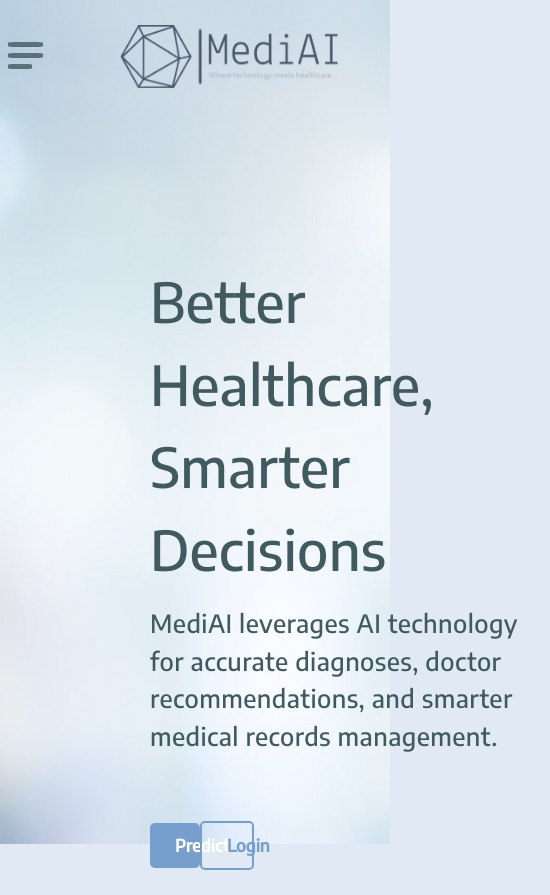
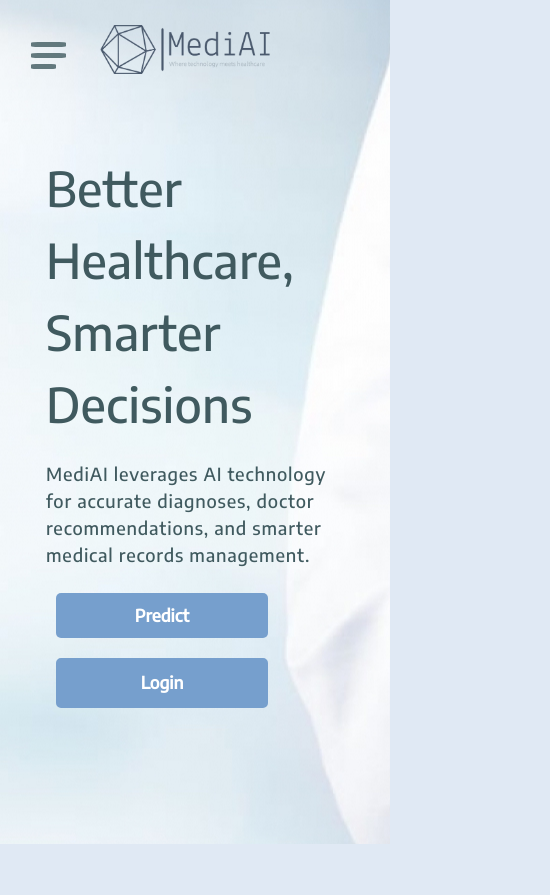
Before and after one commit to Medi-AI/MediAI-Frontend, a React (Create React App) app: page / in a window 390 px wide. Shown: the whole page, 550 px wide, since content can reach past the window. After the commit the page ends 844 px from the top, so only its background shows below. Built offline with nearby package versions, Linux system fonts and the light colour scheme.

Commit message:
Home page responsiveness

```diff
--- a/public/index.html
+++ b/public/index.html
@@ -2,42 +2,16 @@
 <html lang="en">
   <head>
     <meta charset="utf-8" />
-    <link rel="icon" href="%PUBLIC_URL%/favicon.ico" />
+    <link rel="icon" href="%PUBLIC_URL%/favicon.png" />
     <meta name="viewport" content="width=device-width, initial-scale=1" />
-    <meta name="theme-color" content="#000000" />
     <meta
       name="description"
-      content="Web site created using create-react-app"
+      content="Medi AI is a web application that uses machine learning to predict the probability of a patient having a certain disease based on their symptoms."
     />
-    <link rel="apple-touch-icon" href="%PUBLIC_URL%/logo192.png" />
-    <!--
-      manifest.json provides metadata used when your web app is installed on a
-      user's mobile device or desktop. See https://developers.google.com/web/fundamentals/web-app-manifest/
-    -->
-    <link rel="manifest" href="%PUBLIC_URL%/manifest.json" />
-    <!--
-      Notice the use of %PUBLIC_URL% in the tags above.
-      It will be replaced with the URL of the `public` folder during the build.
-      Only files inside the `public` folder can be referenced from the HTML.
-
-      Unlike "/favicon.ico" or "favicon.ico", "%PUBLIC_URL%/favicon.ico" will
-      work correctly both with client-side routing and a non-root public URL.
-      Learn how to configure a non-root public URL by running `npm run build`.
-    -->
-    <title>React App</title>
+    <title>MediAI</title>
   </head>
   <body>
     <noscript>You need to enable JavaScript to run this app.</noscript>
     <div id="root"></div>
-    <!--
-      This HTML file is a template.
-      If you open it directly in the browser, you will see an empty page.
-
-      You can add webfonts, meta tags, or analytics to this file.
-      The build step will place the bundled scripts into the <body> tag.
-
-      To begin the development, run `npm start` or `yarn start`.
-      To create a production bundle, use `npm run build` or `yarn build`.
-    -->
   </body>
 </html>
--- a/src/components/BarChart.js/Barchart.js
+++ b/src/components/BarChart.js/Barchart.js
@@ -5,7 +5,6 @@ const Barchart = ({ output }) => {
   if (output) {
     console.log("Output recieved");
   }
-  const filtered_output_array = output.filtered_output;
   const outputArray = output.output;
 
   const options = {
--- a/src/components/Navbar/Navbar.css
+++ b/src/components/Navbar/Navbar.css
@@ -16,6 +16,9 @@
 	margin-top: 25px;
 	position: fixed;
 }
+
+
+
 
 .hide-logo {
 	opacity: 0;
@@ -206,3 +209,15 @@
 	width: 100%;
 	background-color: #1f1f1f;
 }
+
+@media only screen and (max-width: 600px) {
+	.button_container {
+		left: 8%;
+	}
+
+	.logo-container {
+		width: 170px;
+		margin-left: 100px;
+	}
+
+}
--- a/src/pages/Home/Home.css
+++ b/src/pages/Home/Home.css
@@ -1,77 +1,125 @@
-.main-home {
+.home__main-div {
 	width: 100vw;
-	height: 100vh;
-	background-repeat: no-repeat;
+	min-height: 100vh;
 	background-size: cover;
 	display: flex;
 	align-items: center;
 	justify-content: flex-start;
-	background-image: url("../../images/home.jpg");
+	background: url("../../images/home.jpg") no-repeat center center fixed;
+	padding-left: 2rem;
 }
 
-.heading-div {
-	margin-left: 150px;
-	width: 35%;
-	height: 62%;
+.home__heading-div {
+	margin: 1.25rem;
+	max-width: 37.5rem;
 }
 
-.heading-div>h1 {
-	font-size: 55px;
+.home__heading-div__heading {
+	font-size: 4rem;
 	font-weight: 500;
-	margin: 0px 0 15px 0;
-	margin-top: 100px;
-	letter-spacing: 0.2px;
+	margin: 0.625rem 1rem;
+	letter-spacing: 0.0125rem;
 }
 
-.heading-div>p {
-	font-size: 25px;
-	width: 400px;
-	margin-bottom: 40px;
-	letter-spacing: 0.4px;
+.home__heading-div__sub-heading {
+	font-size: 1.3rem;
+	margin: 1.25rem 1rem;
+	letter-spacing: 0.05rem;
 }
 
-.heading-div>.btn-div {
-	width: 70%;
-	margin: 20px 0 0 0;
+.home__btn-div {
+	width: 80%;
+	max-width: 25rem;
 	display: flex;
 	justify-content: space-between;
 	flex-direction: row;
+	margin-left: 1rem;
 }
 
-.heading-div>.btn-div>a {
-	padding: 10px 25px;
+.home__btn-div a {
+	padding: 0.625rem 1.5625rem;
 	background-color: #769fcd;
 	color: white;
-	border-radius: 5px;
+	border-radius: 0.3125rem;
 	text-decoration: none;
+	margin-right: 1rem;
 }
 
-.heading-div>.btn-div>a>button {
+.home__btn-div__btn {
 	text-align: center;
 	width: 100%;
+	background-color: #769fcd;
 }
 
-.heading-div>.btn-div>a:hover {
+.home__btn-div a:hover {
 	transform: scale(1.05);
 	transition: 0.5s;
 }
 
-.heading-div>.btn-div>.predict-button {
-	font-size: 17px;
+.home__btn-div__primary-btn {
+	font-size: 1.0625rem;
 	font-weight: 600;
-	width: 40%;
-	border-radius: 5px;
+	width: 100%;
+	border-radius: 0.3125rem;
 	border: none;
 	color: white;
 	background-color: #769fcd;
 }
 
-.heading-div>.btn-div>.sec-button {
-	font-size: 17px;
+.home__btn-div__secondary-btn {
+	font-size: 1.0625rem;
 	font-weight: 600;
-	width: 40%;
-	border-radius: 5px;
-	border: solid 2px #769fcd;
+	width: 100%;
+	border-radius: 0.3125rem;
+	border: 0.125rem solid #769fcd;
 	color: #769fcd;
 	background-color: transparent;
 }
+
+/* Media Queries for Responsive Design */
+
+@media (max-width: 767px) {
+
+
+	.home__main-div {
+		justify-content: center;
+		padding: 0.625rem;
+	}
+
+	.home__heading-div {
+		margin-bottom: 0;
+	}
+
+	.home__heading-div__heading {
+		font-size: 3rem;
+		margin: 0.3125rem 1rem;
+	}
+
+	.home__heading-div__sub-heading {
+		font-size: 1.125rem;
+		margin-bottom: 0.9375rem;
+	}
+
+	.home__btn-div {
+		flex-direction: column;
+		align-items: center;
+		margin: 0;
+	}
+
+	.home__btn-div a {
+		margin: 0.625rem 0;
+		margin-left: 0;
+	}
+
+	.home__btn-div__btn {
+		width: 100%;
+	}
+
+	.home__btn-div__primary-btn {
+		width: 80%;
+	}
+
+	.home__btn-div__secondary-btn {
+		width: 80%;
+	}
+}
--- a/src/pages/Home/Home.js
+++ b/src/pages/Home/Home.js
@@ -1,31 +1,38 @@
-import React from "react";
+import React, { useEffect } from "react";
 
 import "./Home.css";
 import Navbar from "../../components/Navbar/Navbar";
 
 const Home = () => {
-  const user = localStorage.getItem("mediai-user-data");
+  let user = localStorage.getItem("mediai-user-data");
+
+  useEffect(() => {
+    document.title = "MediAI | Home";
+  }, []);
+
   return (
     <>
-      <div className="main-home">
+      <div className="home__main-div">
         <Navbar currentPage="Home" />
-        <div className="heading-div">
-          <h1>Better Healthcare, Smarter Decisions</h1>
-          <p>
+        <div className="home__heading-div">
+          <h1 className="home__heading-div__heading">
+            Better Healthcare, Smarter Decisions
+          </h1>
+          <p className="home__heading-div__sub-heading">
             MediAI leverages AI technology for accurate diagnoses, doctor
             recommendations, and smarter medical records management.
           </p>
-          <div className="btn-div">
-            <a href="predict" className="predict-button">
-              <button>Predict</button>
+          <div className="home__btn-div">
+            <a href="predict" className="home__btn-div__primary-btn">
+              <button className="home__btn-div__btn">Predict</button>
             </a>
             {user ? (
-              <a href="upload" className="sec-button">
-                <button>Upload</button>
+              <a href="upload" className="home__btn-div__secondary-btn">
+                <button className="home__btn-div__btn">Upload</button>
               </a>
             ) : (
-              <a href="login" className="sec-button">
-                <button>Login</button>
+              <a href="login" className="home__btn-div__secondary-btn">
+                <button className="home__btn-div__btn">Login</button>
               </a>
             )}
           </div>
--- a/src/pages/Predict/Predict.js
+++ b/src/pages/Predict/Predict.js
@@ -65,7 +65,7 @@ const Predict = () => {
     });
     console.log(symptomsArray);
 
-    const res = await fetch("https://mediai.pythonanywhere.com/predict", {
+    const res = await fetch("http://127.0.0.1:5000/predict", {
       method: "POST",
       headers: {
         "Content-Type": "Application/json",
```
Also changed, not shown: public/favicon.png (added).
